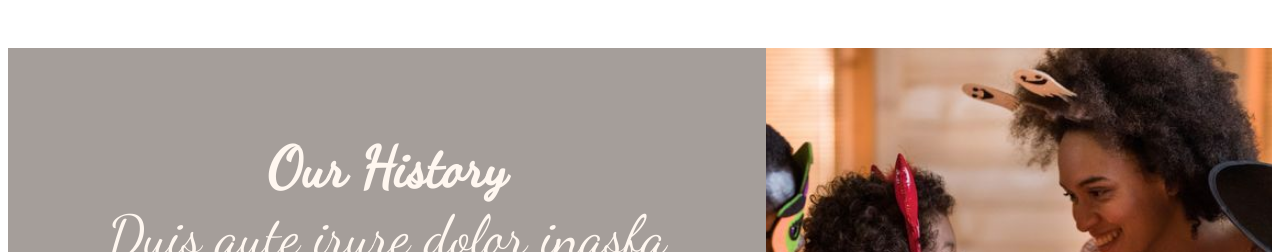
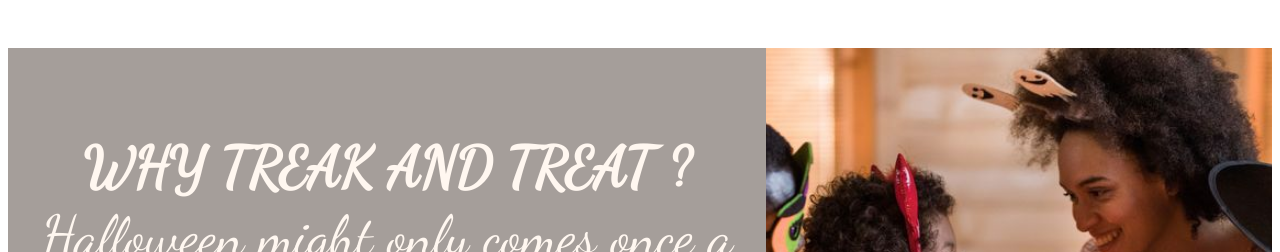
Before and after one commit to emnaboukhris/TEST-PROJECT, a plain HTML site: page index.html in a window 1280 px wide. Shown: the part 1820-2072 px from the top of the page. Drawn offline with nearby package versions, Linux system fonts and the light colour scheme.

Commit message:
Update index.html

```diff
--- a/index.html
+++ b/index.html
@@ -507,8 +507,10 @@ background-image: url("forum.PNG");
     </section>
   <section class="info1">
 
- <div class="tex"><p> <strong> Our History </strong><br>
-  Duis aute irure dolor inasfa reprehenderit in voluptate velit esse cillum reeut cupidatatfugiat nulla pariatur. Excepteur sintxsdfas occaecat, cupidatat non proidente sunt in culpa qui officia deserunt, mollit anim id est laborum. Sedut des perspiciatis unde omnis iste</p></div><div class="pic1"> </div>
+ <div class="tex"><p> <strong> WHY TREAK AND TREAT ?</strong><br>
+ Halloween might only comes once a year, but that doesn’t mean you haven’t been thinking about your costume since last October. Vampire, mermaid, superhero — the options are endless with us .  HERE you can find everything you can  imagine because our store is number one and will always be. Whether you find an elaborate outfit or decided to add your creative touch it’s all possible  because in trick and treat your dreams will become true ( bikoll twatho3) hassilou…
+
+	 </p></div><div class="pic1"> </div>
 
 <div class="pec2"></div>
 
```
